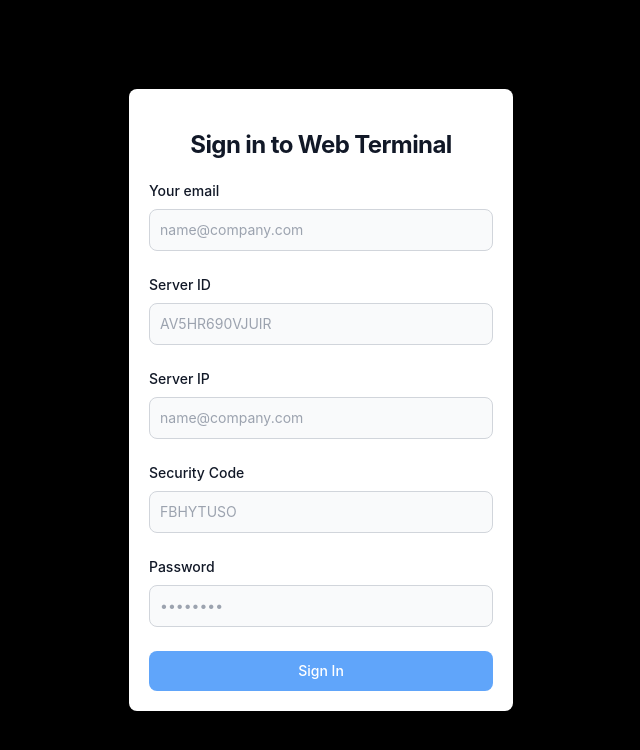
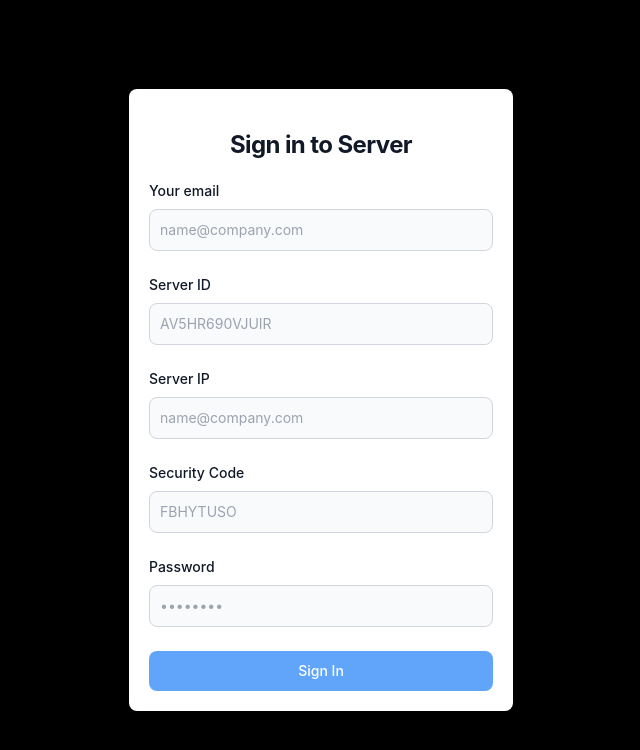
Before and after one commit to DKing-code/amex, a React (Vite) app in the folder client/: page / in a window 1280 px wide. Shown: the top 750 px of the page, without its empty margins (319-959 px from the left). Built offline with nearby package versions, Linux system fonts and the light colour scheme.

Commit message:
login title

```diff
--- a/client/src/components/Hero.jsx
+++ b/client/src/components/Hero.jsx
@@ -48,7 +48,7 @@ const Hero = () => {
 
       <div className='bg-white dark:bg-black p-5 md:max-w-[30%] container md:mx-auto rounded-lg'>
         <h1 className="text-xl font-bold my-5 text-center leading-tight tracking-tight text-gray-900 md:text-2xl dark:text-white">
-          Sign in to Web Terminal
+          Sign in to Server
         </h1>
         <form className="space-y-4 md:space-y-6 " onSubmit={handleLogin}>
           {err ? <p className="text-red-600 text-center">{errMsg}</p> : ''}
```
